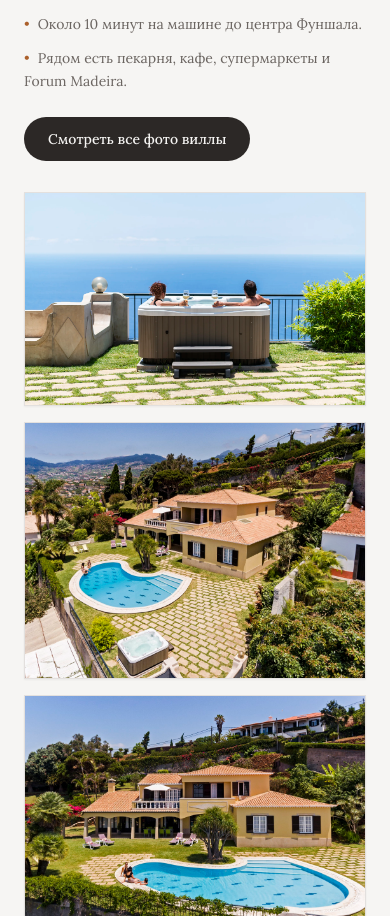
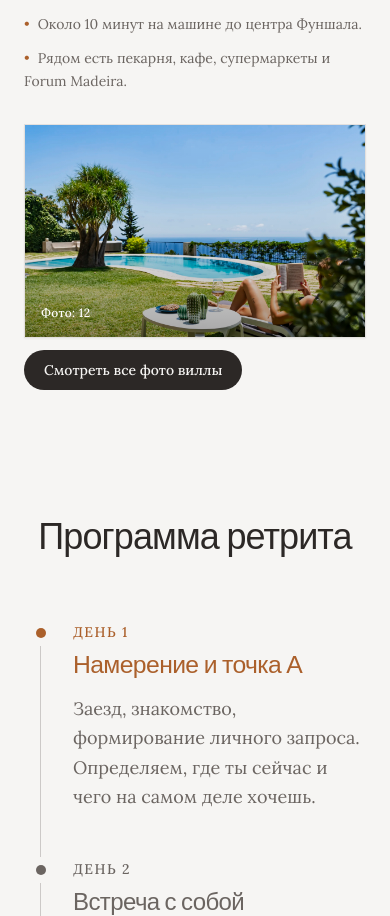
Before and after one commit to coendeurloo/madeira-retreat, a Next.js app: page / in a window 390 px wide. Shown: the part 5449-6365 px from the top of the page. Built offline with nearby package versions, Linux system fonts and the light colour scheme.

Commit message:
Refine villa gallery layout for single hero image and compact mobile

```diff
--- a/components/retreat/villa-showcase.tsx
+++ b/components/retreat/villa-showcase.tsx
@@ -8,7 +8,6 @@ import { Dialog, DialogContent, DialogTitle } from "@/components/ui/dialog"
 
 type VillaPhoto = {
   src: string
-  featured: boolean
   alt: {
     ru: string
     en: string
@@ -18,7 +17,6 @@ type VillaPhoto = {
 const villaPhotos: VillaPhoto[] = [
   {
     src: "/images/villa/nbd_6ea80cb5-430e-4d09-86b0-96483caf08ce.webp",
-    featured: true,
     alt: {
       ru: "Вид сверху на виллу, сад, бассейн и океан",
       en: "Aerial view of the villa, garden, pool, and ocean",
@@ -26,7 +24,6 @@ const villaPhotos: VillaPhoto[] = [
   },
   {
     src: "/images/villa/nbd_0c49fa4a-03ef-41fe-a5f6-ddfa246d3701.jpeg",
-    featured: true,
     alt: {
       ru: "Джакузи с видом на Атлантику",
       en: "Jacuzzi with Atlantic Ocean view",
@@ -34,7 +31,6 @@ const villaPhotos: VillaPhoto[] = [
   },
   {
     src: "/images/villa/nbd_6ab5d632-8bd4-4d13-ae74-2757f11942da.jpeg",
-    featured: true,
     alt: {
       ru: "Терраса с обеденной зоной и бассейном",
       en: "Terrace dining area by the pool",
@@ -42,7 +38,6 @@ const villaPhotos: VillaPhoto[] = [
   },
   {
     src: "/images/villa/nbd_4447df9e-7d77-4292-a397-48a6ee21fcfc.webp",
-    featured: true,
     alt: {
       ru: "Сад и бассейн с панорамным видом на море",
       en: "Garden and pool with panoramic sea view",
@@ -50,7 +45,6 @@ const villaPhotos: VillaPhoto[] = [
   },
   {
     src: "/images/villa/nbd_a66eab6d-306e-4101-a63b-dd070afd2477.webp",
-    featured: true,
     alt: {
       ru: "Фасад виллы и бассейн",
       en: "Villa facade and swimming pool",
@@ -58,7 +52,6 @@ const villaPhotos: VillaPhoto[] = [
   },
   {
     src: "/images/villa/nbd_e3f1bfde-fd70-4b86-9156-2d1a85ec9ec8.webp",
-    featured: true,
     alt: {
       ru: "Зона отдыха у бассейна и джакузи",
       en: "Relaxation area by the pool and jacuzzi",
@@ -66,7 +59,6 @@ const villaPhotos: VillaPhoto[] = [
   },
   {
     src: "/images/villa/nbd_41a7f67c-4457-4958-9718-f8f4c37b55df.jpeg",
-    featured: false,
     alt: {
       ru: "Бассейн и джакузи рядом с домом",
       en: "Pool and jacuzzi next to the house",
@@ -74,7 +66,6 @@ const villaPhotos: VillaPhoto[] = [
   },
   {
     src: "/images/villa/nbd_4c3ae76d-b27d-4608-9151-8839e4c36f55.jpeg",
-    featured: false,
     alt: {
       ru: "Джакузи и бассейн на фоне океана",
       en: "Jacuzzi and pool overlooking the ocean",
@@ -82,7 +73,6 @@ const villaPhotos: VillaPhoto[] = [
   },
   {
     src: "/images/villa/nbd_52fdadc0-bebc-4c16-adcc-11d9261a5b53.jpeg",
-    featured: false,
     alt: {
       ru: "Лаунж-зона у бассейна",
       en: "Poolside lounge area",
@@ -90,7 +80,6 @@ const villaPhotos: VillaPhoto[] = [
   },
   {
     src: "/images/villa/nbd_8a885601-dc02-4331-88d8-7229e3a148fc.jpeg",
-    featured: false,
     alt: {
       ru: "Панорамный вид на виллу и участок",
       en: "Panoramic view of the villa and grounds",
@@ -98,7 +87,6 @@ const villaPhotos: VillaPhoto[] = [
   },
   {
     src: "/images/villa/nbd_9b3ada3a-d54c-4309-ab17-13c26ac96775.jpeg",
-    featured: false,
     alt: {
       ru: "Зона отдыха у бассейна с видом на сад",
       en: "Poolside chill area with garden view",
@@ -106,7 +94,6 @@ const villaPhotos: VillaPhoto[] = [
   },
   {
     src: "/images/villa/nbd_9d4bc687-d792-438e-bb85-7695ad939ac6.jpeg",
-    featured: false,
     alt: {
       ru: "Вид сверху на бассейн и океан",
       en: "Top view of the pool and ocean",
@@ -114,6 +101,7 @@ const villaPhotos: VillaPhoto[] = [
   },
 ]
 
+const heroPhotoSrc = "/images/villa/nbd_a66eab6d-306e-4101-a63b-dd070afd2477.webp"
 const revealDelays = ["", "reveal-delay-100", "reveal-delay-200", "reveal-delay-300"]
 
 export function VillaShowcase() {
@@ -121,8 +109,14 @@ export function VillaShowcase() {
   const [open, setOpen] = useState(false)
   const [activeIndex, setActiveIndex] = useState(0)
 
-  const featuredPhotos = useMemo(
-    () => villaPhotos.filter((photo) => photo.featured),
+  const heroIndex = useMemo(
+    () => villaPhotos.findIndex((photo) => photo.src === heroPhotoSrc),
+    [],
+  )
+  const resolvedHeroIndex = heroIndex >= 0 ? heroIndex : 0
+  const heroPhoto = villaPhotos[resolvedHeroIndex]
+  const previewPhotos = useMemo(
+    () => villaPhotos.filter((photo) => photo.src !== heroPhotoSrc).slice(0, 3),
     [],
   )
 
@@ -165,39 +159,70 @@ export function VillaShowcase() {
               </li>
             ))}
           </ul>
+        </div>
+
+        <div className="lg:col-span-8 reveal-on-scroll">
           <button
             type="button"
-            onClick={() => openLightboxAt(0)}
-            className="inline-flex items-center gap-2 px-6 py-3 bg-foreground text-background rounded-full hover:opacity-90 transition-opacity text-sm md:text-base font-medium reveal-on-scroll reveal-delay-100"
+            onClick={() => openLightboxAt(resolvedHeroIndex)}
+            className="group relative block w-full overflow-hidden rounded-sm border border-border shadow-sm text-left aspect-[16/10] md:aspect-[16/9]"
           >
+            <Image
+              src={heroPhoto.src}
+              alt={heroPhoto.alt[language]}
+              fill
+              className="object-cover transition-transform duration-700 group-hover:scale-105"
+              sizes="(max-width: 1024px) 100vw, 66vw"
+              priority
+            />
+            <div className="absolute inset-0 bg-gradient-to-t from-black/35 via-black/5 to-transparent" />
+            <div className="absolute left-4 bottom-4 text-white text-xs md:text-sm tracking-wide font-medium">
+              {t.villa.photoCounterLabel}: {villaPhotos.length}
+            </div>
+            <div className="absolute right-4 bottom-4 hidden sm:inline-flex items-center gap-2 px-4 py-2 rounded-full bg-white/90 text-foreground text-sm font-medium">
               {t.villa.viewAll}
+            </div>
           </button>
-        </div>
 
-        <div className="lg:col-span-8 grid grid-cols-1 sm:grid-cols-2 lg:grid-cols-3 gap-4 md:gap-5">
-          {featuredPhotos.map((photo, i) => (
+          <div className="hidden sm:grid grid-cols-4 gap-3 mt-3">
+            {previewPhotos.map((photo, i) => (
               <button
                 key={photo.src}
                 type="button"
                 onClick={() => openLightboxAt(villaPhotos.findIndex((p) => p.src === photo.src))}
-              className={`group relative overflow-hidden rounded-sm border border-border shadow-sm text-left reveal-on-scroll ${
+                className={`group relative overflow-hidden rounded-sm border border-border shadow-sm text-left aspect-[4/3] reveal-on-scroll ${
                   revealDelays[i % revealDelays.length]
-              } ${
-                i === 0
-                  ? "sm:col-span-2 aspect-[16/10] lg:col-span-2"
-                  : "aspect-[4/3]"
                 }`}
               >
                 <Image
                   src={photo.src}
                   alt={photo.alt[language]}
                   fill
-                className="object-cover transition-transform duration-700 group-hover:scale-105"
-                sizes={i === 0 ? "(max-width: 1024px) 100vw, 66vw" : "(max-width: 1024px) 50vw, 33vw"}
+                  className="object-cover transition-transform duration-500 group-hover:scale-105"
+                  sizes="25vw"
                 />
-              <div className="absolute inset-0 bg-gradient-to-t from-black/30 via-black/5 to-transparent opacity-0 group-hover:opacity-100 transition-opacity duration-400" />
               </button>
             ))}
+            <button
+              type="button"
+              onClick={() => openLightboxAt(resolvedHeroIndex)}
+              className="relative overflow-hidden rounded-sm border border-border shadow-sm text-left aspect-[4/3] bg-muted/60 hover:bg-muted transition-colors reveal-on-scroll reveal-delay-300"
+            >
+              <div className="absolute inset-0 flex items-center justify-center text-foreground">
+                <span className="text-lg md:text-xl font-serif font-medium">
+                  +{villaPhotos.length - 1}
+                </span>
+              </div>
+            </button>
+          </div>
+
+          <button
+            type="button"
+            onClick={() => openLightboxAt(resolvedHeroIndex)}
+            className="sm:hidden mt-3 inline-flex items-center gap-2 px-5 py-2.5 bg-foreground text-background rounded-full hover:opacity-90 transition-opacity text-sm font-medium reveal-on-scroll reveal-delay-100"
+          >
+            {t.villa.viewAll}
+          </button>
         </div>
       </div>
 
```
Lines whose indentation alone changed are shown as unchanged.
